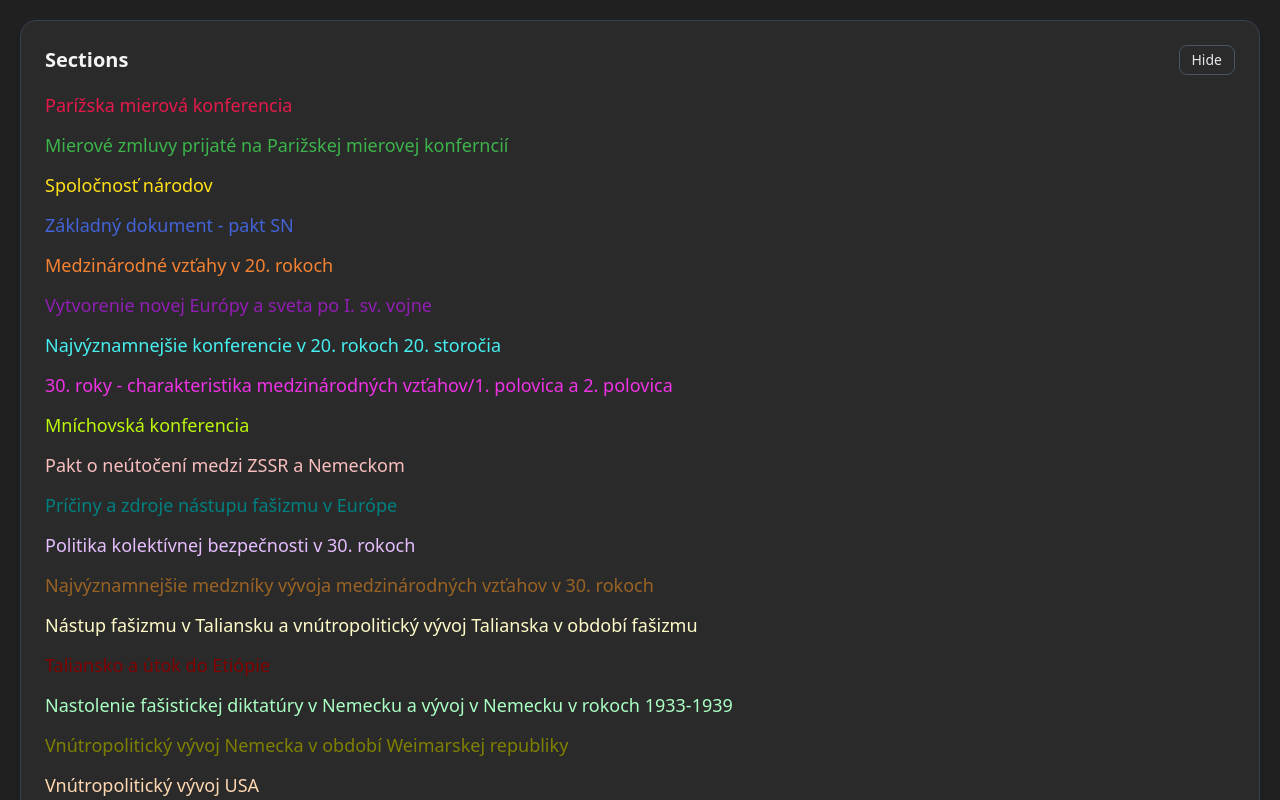
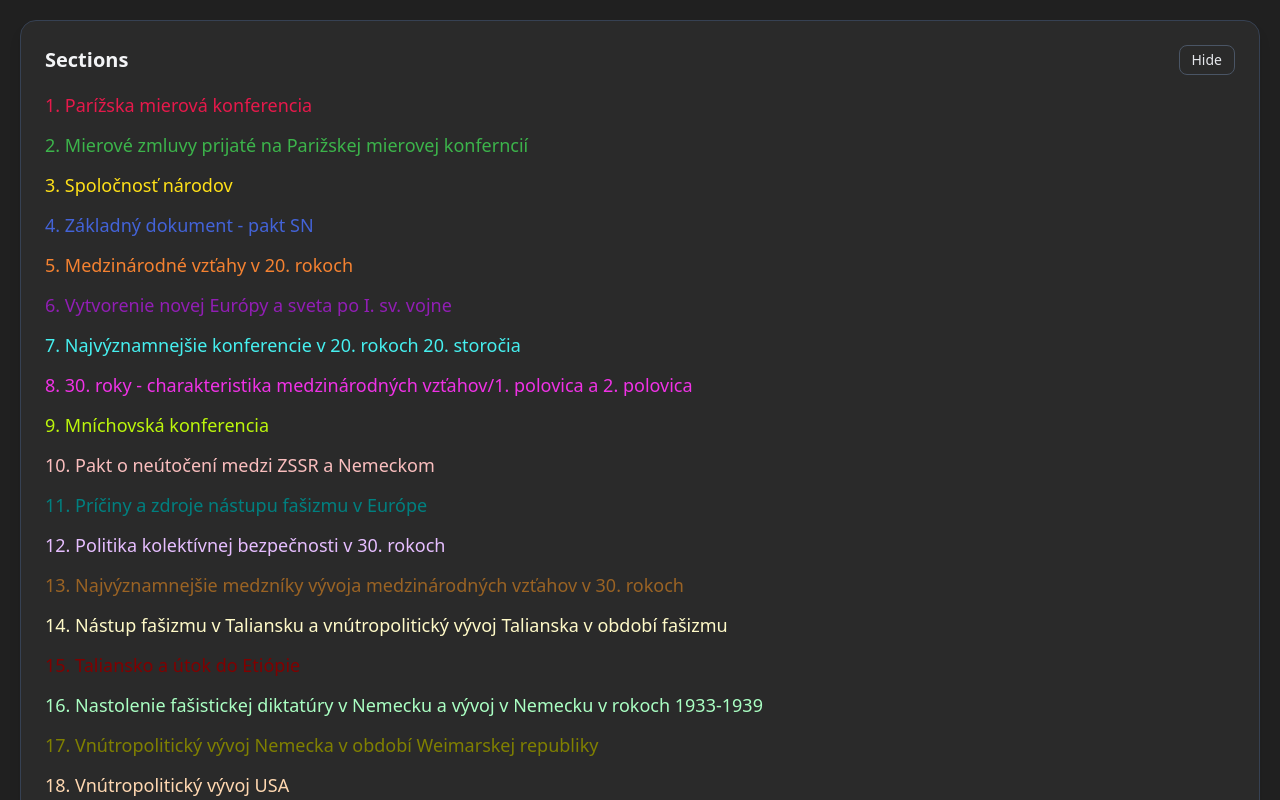
Before and after one commit to Christiak/timeline-app, a React (Vite) app: page / in a window 1280 px wide. Shown: the top 800 px of the page. Built offline with nearby package versions, Linux system fonts and the light colour scheme.

Commit message:
1.2 - Section index

```diff
--- a/src/components/Sections.tsx
+++ b/src/components/Sections.tsx
@@ -29,7 +29,7 @@ const Sections: React.FC = () => {
               className="text-lg font-medium"
               style={{ color: item.color }}
             >
-              {item.section}
+              {index + 1}. {item.section}
             </h2>
           ))}
         </div>
```
